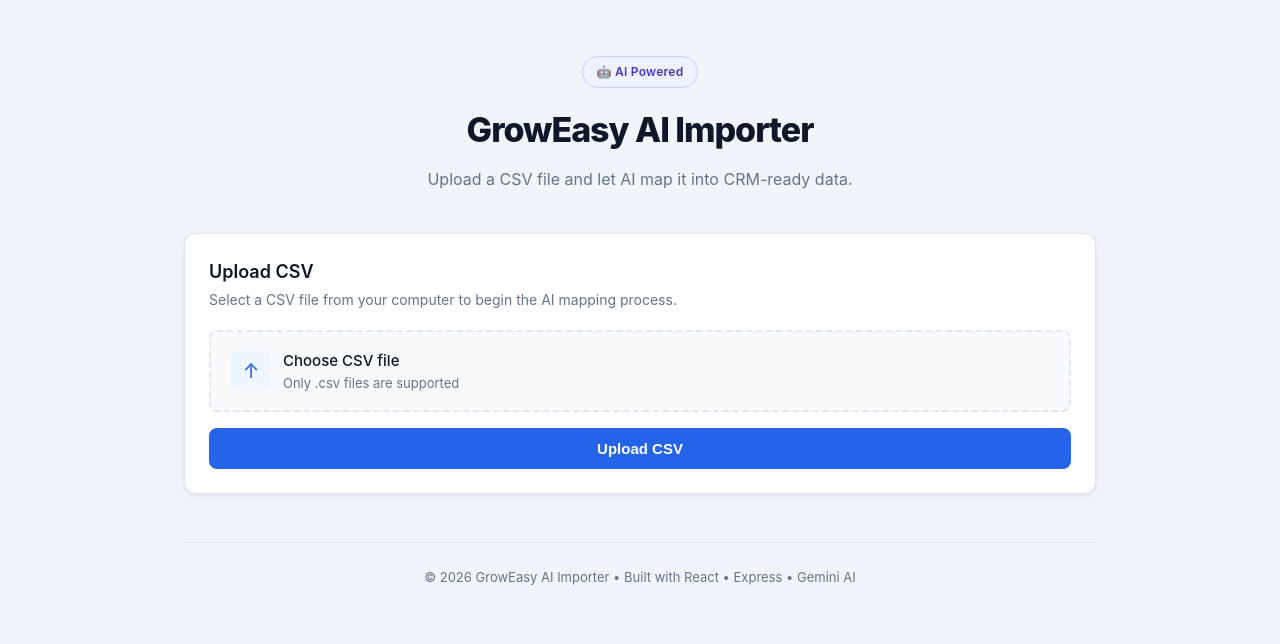
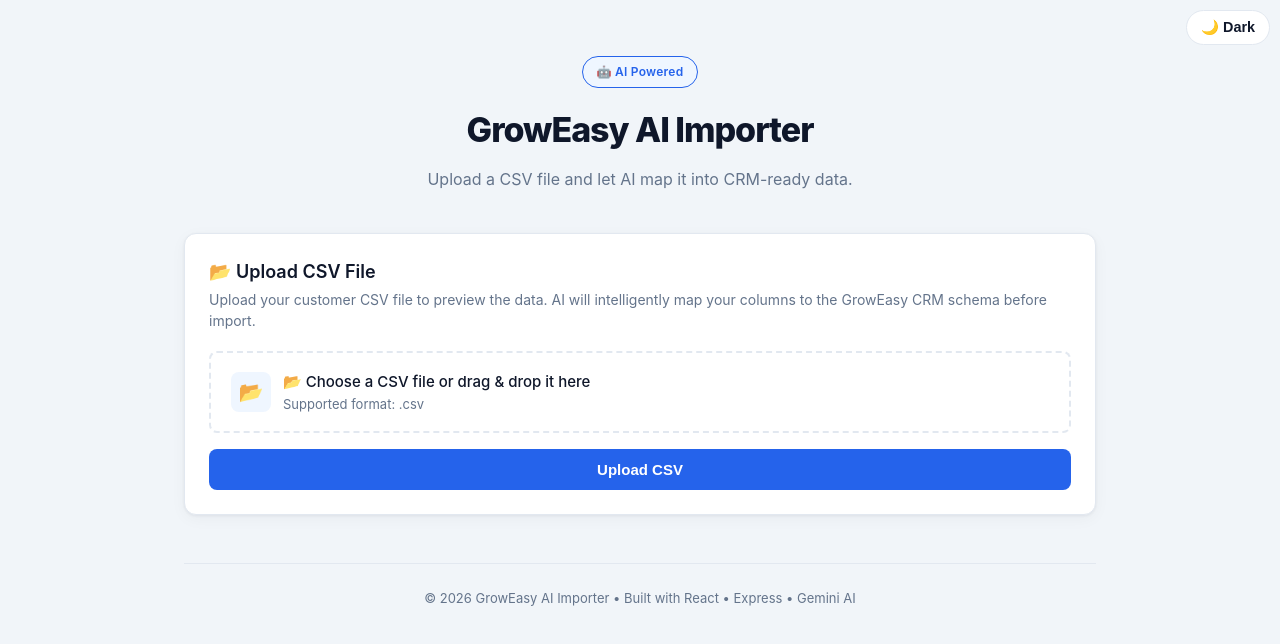
Before and after one commit to Sumanth-308/groweasy-ai-importer, a React (Vite) app in the folder frontend/: page / in a window 1280 px wide. Shown: the top 644 px of the page. Built offline with nearby package versions, Linux system fonts and the light colour scheme.

Commit message:
Finalize GrowEasy AI Importer with AI mapping, dark mode, drag-and-drop upload, and UI improvements

```diff
--- a/frontend/src/App.tsx
+++ b/frontend/src/App.tsx
@@ -1,4 +1,4 @@
-import { useState } from "react";
+import { useEffect,useState } from "react";
 import Header from "./components/Header";
 import UploadSection from "./components/UploadSection";
 import CsvPreviewTable from "./components/CsvPreviewTable";
@@ -12,7 +12,14 @@
   const [error, setError] = useState("");
   const [imported, setImported] = useState(false);
   const [aiMapping, setAiMapping] = useState<any>(null);
-
+  const [importLoading, setImportLoading] = useState(false);
+  const [darkMode, setDarkMode] = useState(() => {
+    return localStorage.getItem("theme") === "dark";
+  });
+  useEffect(() => {
+    document.body.classList.toggle("dark", darkMode);
+    localStorage.setItem("theme", darkMode ? "dark" : "light");
+  }, [darkMode]);
   const handleUpload = async () => {
     if (!file) {
       alert("Please select a CSV file.");
@@ -48,9 +55,11 @@
   };
 
   const handleImport = async () => {
+    console.log("Confirm Import clicked");
     if (!result?.preview) {
       return;
     }
+    setImportLoading(true);
 
     try {
       const response = await fetch("http://localhost:5000/api/import", {
@@ -75,11 +84,13 @@
       setImported(true);
     } catch (err: any) {
       setError(err.message);
+    } finally {
+      setImportLoading(false);
     }
   };
   return (
     <main className="dashboard">
-      <Header />
+      <Header darkMode={darkMode} setDarkMode={setDarkMode} />
 
       <UploadSection
         loading={loading}
@@ -98,12 +109,15 @@
             preview={result.preview}
           />
 
-<button
-  className="primary-button"
+{!imported && (
+  <button
+  className="btn btn-primary btn-block"
   onClick={handleImport}
+  disabled={importLoading}
 >
-  Confirm Import
+  {importLoading ? "Importing with AI..." : "Confirm Import"}
 </button>
+)}
 
 {imported && <SuccessMessage />}
 
@@ -111,12 +125,10 @@
   {aiMapping && (
     <AiMappingTable
       aiMapping={aiMapping}
-      onConfirmImport={handleImport}
     />
   )}
+</section>
 
-  {imported && <SuccessMessage />}
-</section>
         </div>
       )}
 
--- a/frontend/src/components/AiMappingTable.tsx
+++ b/frontend/src/components/AiMappingTable.tsx
@@ -1,7 +1,7 @@
 interface ImportedRecord {
   name?: string;
   email?: string;
-  phone?: string;
+  mobile_without_country_code?: string;
   company?: string;
   city?: string;
   crm_status?: string;
@@ -14,7 +14,7 @@
 
 interface AiMappingTableProps {
   aiMapping: AiMappingResponse;
-  onConfirmImport: () => void;
+
 }
 
 function getConfidenceBadgeClass(confidence: number | string): string {
@@ -35,33 +35,44 @@
   return String(confidence);
 }
 
-function AiMappingTable({ aiMapping, onConfirmImport }: AiMappingTableProps) {
+function AiMappingTable({
+  aiMapping,
+}: AiMappingTableProps) {
   return (
     <>
 <section className="card">
-  <h2>Import Summary</h2>
+  <h2 className="card-title">📊 Import Summary</h2>
 
-  <p>
-    <strong>Imported Records:</strong>{" "}
+  <div className="stats-row">
+    <div className="stat-card">
+      <span className="stat-card-label">Imported</span>
+      <span className="stat-card-value">
         {aiMapping.importedRecords.length}
-  </p>
+      </span>
+    </div>
 
-  <p>
-    <strong>Skipped Records:</strong>{" "}
+    <div className="stat-card">
+      <span className="stat-card-label">Skipped</span>
+      <span className="stat-card-value">
         {aiMapping.skippedRecords.length}
-  </p>
+      </span>
+    </div>
 
-  <p>
-    <strong>Total Processed:</strong>{" "}
+    <div className="stat-card">
+      <span className="stat-card-label">Total Processed</span>
+      <span className="stat-card-value">
         {aiMapping.importedRecords.length +
           aiMapping.skippedRecords.length}
-  </p>
+      </span>
+    </div>
+  </div>
 </section>
 <h2 id="ai-mapping-heading" className="card-title">
-        AI Mapping Preview
+  🤖 AI Mapping Preview
 </h2>
+
 <p className="card-description">
-        Review how AI mapped your CSV columns to CRM fields before confirming.
+  AI has intelligently mapped your uploaded CSV data to the GrowEasy CRM schema.
 </p>
 
       <div className="table-wrapper">
@@ -80,7 +91,7 @@
     <tr key={index}>
       <td>{item.name || "-"}</td>
       <td>{item.email || "-"}</td>
-      <td>{item.phone || "-"}</td>
+      <td>{item.mobile_without_country_code || "-"}</td>
       <td>{item.company || "-"}</td>
       <td>{item.crm_status || "-"}</td>
     </tr>
@@ -88,14 +99,6 @@
 </tbody>
         </table>
       </div>
-
-      <button
-        type="button"
-        className="btn btn-primary btn-block"
-        onClick={onConfirmImport}
-      >
-        Confirm Import
-      </button>
     </>
   );
 }
--- a/frontend/src/components/Header.tsx
+++ b/frontend/src/components/Header.tsx
@@ -1,9 +1,27 @@
-function Header() {
+import type { Dispatch, SetStateAction } from "react";
+interface HeaderProps {
+  darkMode: boolean;
+  setDarkMode: React.Dispatch<React.SetStateAction<boolean>>;
+}
+
+function Header({ darkMode, setDarkMode }: HeaderProps) {
   return (
     <header className="page-header">
+      <button
+        className="theme-toggle"
+        onClick={() => setDarkMode(!darkMode)}
+        aria-label="Toggle theme"
+      >
+        {darkMode ? "☀️ Light" : "🌙 Dark"}
+      </button>
+
       <span className="ai-badge">🤖 AI Powered</span>
+
       <h1>GrowEasy AI Importer</h1>
-      <p>Upload a CSV file and let AI map it into CRM-ready data.</p>
+
+      <p>
+        Upload a CSV file and let AI map it into CRM-ready data.
+      </p>
     </header>
   );
 }
--- a/frontend/src/components/UploadSection.tsx
+++ b/frontend/src/components/UploadSection.tsx
@@ -1,3 +1,4 @@
+import { useState } from "react";
 interface UploadSectionProps {
   loading: boolean;
   error: string;
@@ -13,19 +14,38 @@
   onFileChange,
   onUpload,
 }: UploadSectionProps) {
+  const [isDragging, setIsDragging] = useState(false);
   return (
     <section className="card" aria-labelledby="upload-heading">
       <h2 id="upload-heading" className="card-title">
-        Upload CSV
-      </h2>
+  📂 Upload CSV File
+</h2>
       <p className="card-description">
-        Select a CSV file from your computer to begin the AI mapping process.
+      Upload your customer CSV file to preview the data. AI will intelligently map your columns to the GrowEasy CRM schema before import.
       </p>
 
       <div className="upload-actions">
-        <div className="file-picker">
-          <label className="file-picker-label">
-            <input
+      <div
+  className="file-picker"
+  onDragOver={(e) => {
+    e.preventDefault();
+    setIsDragging(true);
+  }}
+  onDragLeave={() => setIsDragging(false)}
+  onDrop={(e) => {
+    e.preventDefault();
+    setIsDragging(false);
+
+    const droppedFile = e.dataTransfer.files[0];
+
+    if (droppedFile && droppedFile.name.toLowerCase().endsWith(".csv")) {
+      onFileChange(droppedFile);
+    }
+  }}
+>
+<label
+  className={`file-picker-label ${isDragging ? "drag-active" : ""}`}
+>            <input
               type="file"
               accept=".csv"
               className="file-picker-input"
@@ -36,12 +56,22 @@
               }}
             />
             <span className="file-picker-icon" aria-hidden="true">
-              ↑
+            📂
+
             </span>
             <span>
-              <span className="file-picker-text">Choose CSV file</span>
-              <span className="file-picker-hint">Only .csv files are supported</span>
-            </span>
+  <span className="file-picker-text">
+    {isDragging
+      ? "📥 Drop your CSV file here"
+      : "📂 Choose a CSV file or drag & drop it here"}
+  </span>
+
+  <span className="file-picker-hint">
+    {isDragging
+      ? "Release to select the file"
+      : "Supported format: .csv"}
+  </span>
+</span>
           </label>
         </div>
 
--- a/frontend/src/index.css
+++ b/frontend/src/index.css
@@ -16,6 +16,27 @@
   --shadow: 0 1px 3px rgba(15, 23, 42, 0.06), 0 4px 16px rgba(15, 23, 42, 0.04);
   --radius: 12px;
   --radius-sm: 8px;
+}
+.dark {
+  --bg: #0f172a;
+  --card-bg: #1e293b;
+  --text: #f8fafc;
+  --text-muted: #cbd5e1;
+  --border: #334155;
+
+  --primary: #3b82f6;
+  --primary-hover: #2563eb;
+  --primary-light: #1e3a8a;
+
+  --success-bg: #064e3b;
+  --success-border: #059669;
+  --success-text: #d1fae5;
+
+  --error-bg: #7f1d1d;
+  --error-border: #dc2626;
+  --error-text: #fecaca;
+
+  --shadow: 0 4px 20px rgba(0, 0, 0, 0.35);
 }
 
 * {
@@ -50,9 +71,11 @@
   font-size: 0.75rem;
   font-weight: 600;
   letter-spacing: 0.02em;
-  color: #4338ca;
-  background: #eef2ff;
-  border: 1px solid #c7d2fe;
+
+  color: var(--primary);
+  background: var(--primary-light);
+  border: 1px solid var(--primary);
+
   border-radius: 999px;
 }
 
@@ -107,7 +130,7 @@
   flex-direction: column;
   gap: 4px;
   padding: 12px 14px;
-  background: #f8fafc;
+  background: var(--bg);
   border: 1px solid var(--border);
   border-radius: var(--radius-sm);
 }
@@ -156,14 +179,21 @@
   padding: 16px 20px;
   border: 2px dashed var(--border);
   border-radius: var(--radius-sm);
-  background: #f8fafc;
+  background: var(--card-bg);
   cursor: pointer;
   transition: border-color 0.15s, background 0.15s;
 }
 
 .file-picker-label:hover {
-  border-color: #94a3b8;
-  background: #f1f5f9;
+  border-color: var(--primary);
+  background: var(--primary-light);
+}
+
+.drag-active {
+  border-color: var(--primary);
+  background: var(--primary-light);
+  transform: scale(1.01);
+  transition: all 0.2s ease;
 }
 
 .file-picker-label:focus-within {
@@ -202,7 +232,7 @@
   padding: 10px 14px;
   font-size: 0.875rem;
   color: var(--text);
-  background: #f8fafc;
+  background: var(--bg);
   border: 1px solid var(--border);
   border-radius: var(--radius-sm);
   word-break: break-all;
@@ -230,6 +260,34 @@
 .btn:focus-visible {
   outline: 2px solid var(--primary);
   outline-offset: 2px;
+}
+.theme-toggle {
+  position: absolute;
+  top: 10px;
+  right: 10px;
+
+  display: flex;
+  align-items: center;
+  gap: 6px;
+
+  padding: 8px 14px;
+
+  border: 1px solid var(--border);
+  border-radius: 999px;
+
+  background: var(--card-bg);
+  color: var(--text);
+
+  cursor: pointer;
+  font-size: 0.9rem;
+  font-weight: 600;
+
+  transition: all 0.2s ease;
+}
+
+.theme-toggle:hover {
+  background: var(--primary);
+  color: #fff;
 }
 
 .btn-primary {
@@ -300,7 +358,7 @@
   text-transform: uppercase;
   letter-spacing: 0.04em;
   color: var(--text-muted);
-  background: #f8fafc;
+  background: var(--bg);
   border-bottom: 1px solid var(--border);
   white-space: nowrap;
 }
@@ -316,7 +374,7 @@
 }
 
 .data-table tbody tr:hover td {
-  background: #f8fafc;
+  background: var(--primary-light);
 }
 
 .badge {
```
Also changed, not shown: 2 other files (tests, documents, lock files or other folders). Lines whose indentation alone changed are shown as unchanged.
